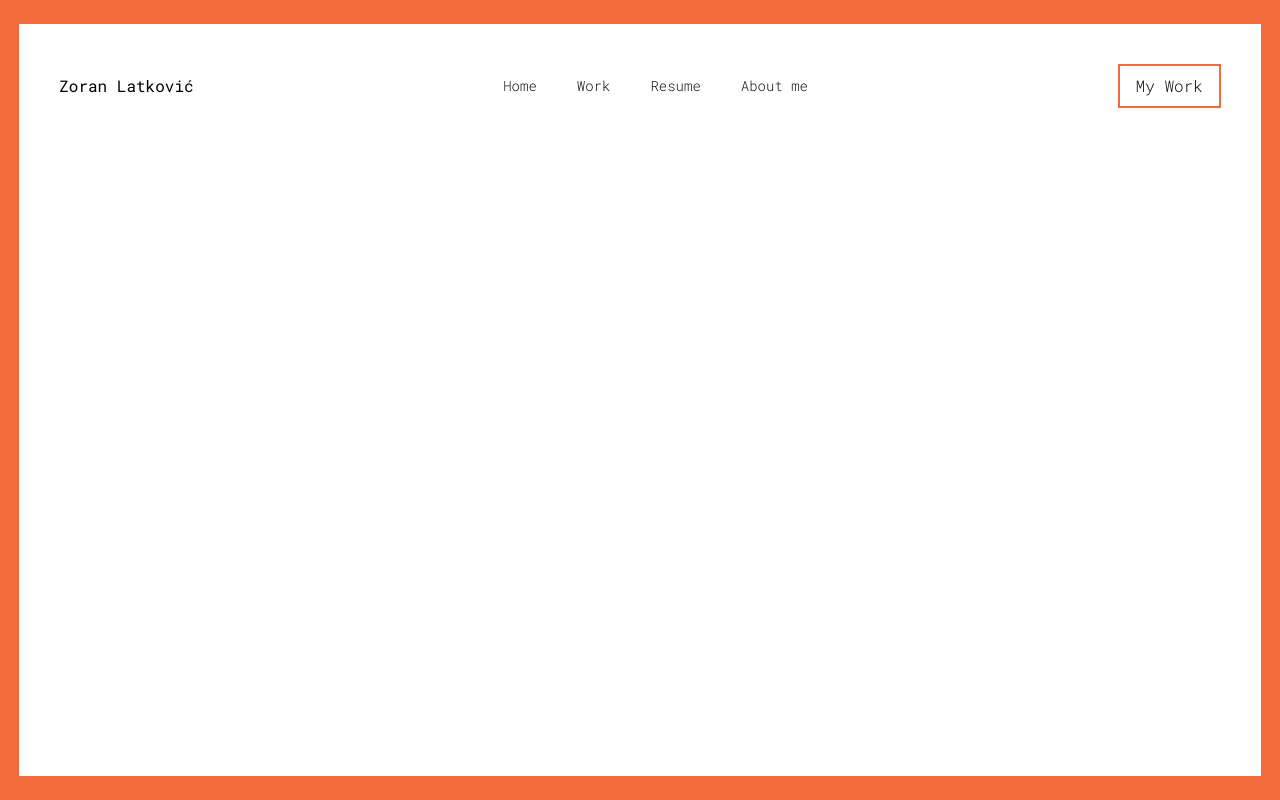
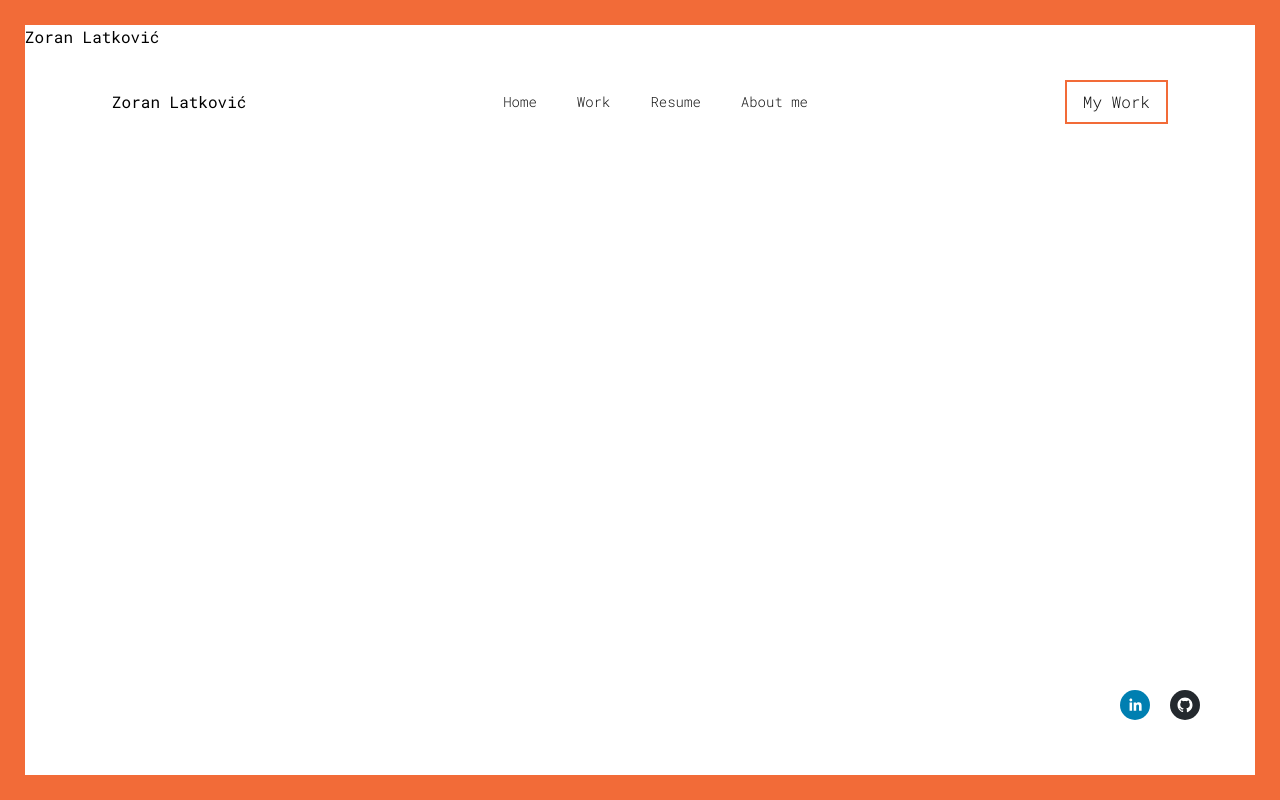
Before and after one commit to Concept42/glich-portfolio, a Next.js app: page /about in a window 1280 px wide. Built offline with nearby package versions, Linux system fonts and the light colour scheme.

Commit message:
wrapper fixed

```diff
--- a/components/layout/AppLayout.tsx
+++ b/components/layout/AppLayout.tsx
@@ -1,9 +1,17 @@
 import type { Children } from '../../library/types'
+import Navigation from '../ui/Navigation'
+import useHamburger from '../../library/hooks/useHamburger'
+import SocialIcons from '../ui/SocialIcons'
+
 export const AppLaylout = ({ children }: Children) => {
+  const { open, handleOpen } = useHamburger()
+
   return (
     <>
-      <div className='flex items-center justify-center w-screen h-screen bg-primary-orange fixed '>
-        <div className='w-[95vw] h-[95vh] md:w-[97vw] md:h-[94vh] bg-white '>{children}</div>
+      <div className='flex items-center justify-center w-screen h-screen bg-primary-orange'>
+        <Navigation open={open} handleOpen={handleOpen} />
+        <SocialIcons />
+        <div className='w-[calc(100vw-50px)] h-[calc(100vh-50px)] bg-white'>{children}</div>
       </div>
     </>
   )
--- a/components/layout/PageWrapper.tsx
+++ b/components/layout/PageWrapper.tsx
@@ -2,7 +2,7 @@ import React from 'react'
 import type { Children } from '../../library/types'
 
 const PageWrapper = ({ children }: Children) => {
-  return <div className='flex flex-col h-full container  mx-auto max-w-full justify-between'>{children}</div>
+  return <div className='flex flex-col h-full container mx-auto max-w-full '>{children}</div>
 }
 
 export default PageWrapper
--- a/components/ui/Navigation.tsx
+++ b/components/ui/Navigation.tsx
@@ -11,8 +11,8 @@ interface Props {
 
 const Navigation = ({ open, handleOpen }: Props) => {
   return (
-    <div>
-      <div className='flex justify-between items-center gap-10 p-10'>
+    <div className='fixed top-10 w-full h-full'>
+      <div className='flex justify-between items-center gap-10 px-28 py-10'>
         <h3>Zoran Latković</h3>
         <ul className='hidden md:flex gap-10 '>
           {navItems.map((item, index) => {
--- a/components/ui/SocialIcons.tsx
+++ b/components/ui/SocialIcons.tsx
@@ -5,7 +5,7 @@ import React from 'react'
 
 const SocialIcons = () => {
   return (
-    <>
+    <div className='flex fixed bottom-20 right-20 gap-5'>
       {socials.map((social, index) => {
         return (
           <ul key={index}>
@@ -15,7 +15,7 @@ const SocialIcons = () => {
           </ul>
         )
       })}
-    </>
+    </div>
   )
 }
 
--- a/pages/about.tsx
+++ b/pages/about.tsx
@@ -2,15 +2,14 @@ import type { NextPage } from 'next'
 import React from 'react'
 import PageWrapper from '../components/layout/PageWrapper'
 import Navigation from '../components/ui/Navigation'
-import useHamburger from '../library/hooks/useHamburger'
 
 const About: NextPage = () => {
-  const { open, handleOpen } = useHamburger()
   return (
     <PageWrapper>
       <div>
-        <Navigation open={open} handleOpen={handleOpen} />
+        <h1>Zoran Latković</h1>
       </div>
+      <div></div>
     </PageWrapper>
   )
 }
--- a/pages/index.tsx
+++ b/pages/index.tsx
@@ -13,11 +13,8 @@ const Home: NextPage = () => {
 
   return (
     <PageWrapper>
-      <div>
-        <Navigation open={open} handleOpen={handleOpen} />
-      </div>
       {!open ? (
-        <div className='flex flex-col w-full justify-center items-center gap-4 md:gap-4'>
+        <div className='flex flex-col w-full h-full justify-center items-center gap-4 md:gap-4'>
           <GlichText> I&apos;M ZORAN LATKOVIĆ</GlichText>
           <AnimatedText></AnimatedText>
           <div className='mt-5'>
@@ -27,9 +24,6 @@ const Home: NextPage = () => {
       ) : (
         ''
       )}
-      <div className='flex gap-5 w-full justify-end items-center p-10'>
-        <SocialIcons />
-      </div>
     </PageWrapper>
   )
 }
```
